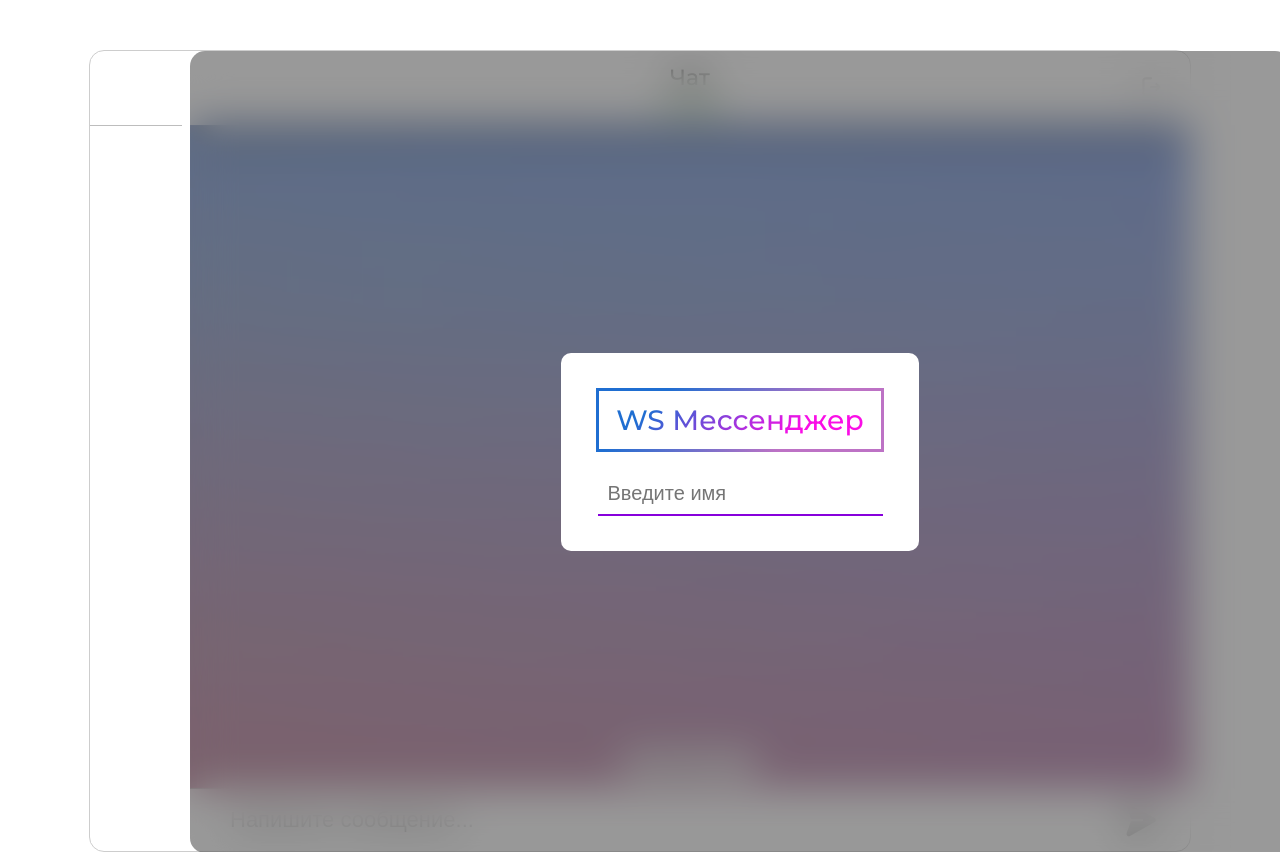
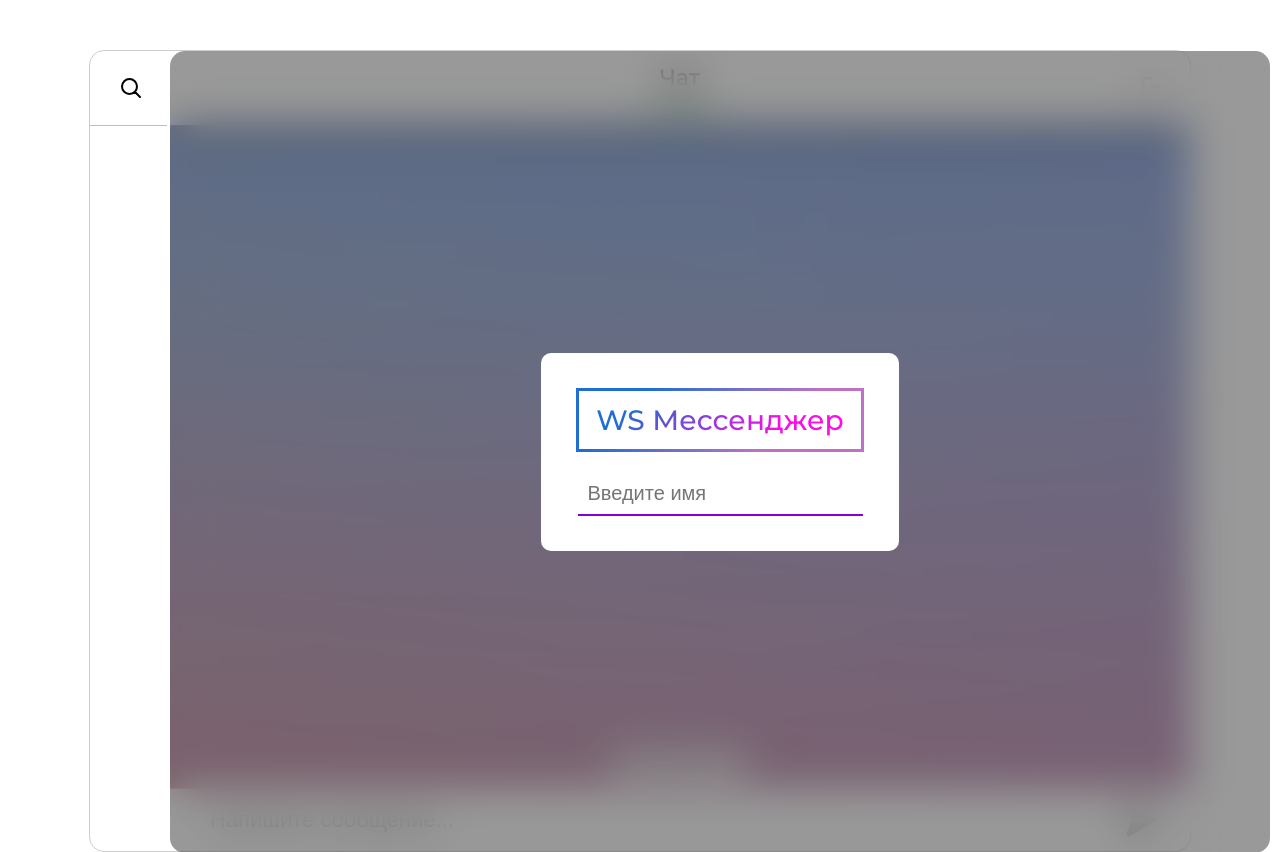
Before and after one commit to novakf/ws-chat-app, a React (Vite) app in the folder client/: page / in a window 1280 px wide. Built offline with nearby package versions, Linux system fonts and the light colour scheme.

Commit message:
complete SideBar animations

```diff
--- a/client/src/app/components/SearchBar/index.tsx
+++ b/client/src/app/components/SearchBar/index.tsx
@@ -1,13 +1,97 @@
-import React from 'react'
+import React, { useState } from 'react'
 import { styled } from 'styled-components'
+import SearchIcon from '../../icons/SearchIcon'
+import ArrowLeft from '../../icons/ArrowLeft'
 
-const SearchBar: React.FC = () => {
-  return <Container></Container>
+type Props = {
+  showSidebar: boolean
+  setBarWidth: (val: boolean) => void
 }
 
+const SearchBar: React.FC<Props> = ({ showSidebar, setBarWidth }) => {
+  const [value, setValue] = useState('')
+
+  return (
+    <Container>
+      <StyledInput
+        value={value}
+        onChange={(e) => setValue(e.target.value)}
+        placeholder="Поиск чата"
+        $hide={!showSidebar}
+      />
+      <Icons $showSide={showSidebar}>
+        <SearchIcon onClick={() => setBarWidth(true)} />
+        <ArrowLeft onClick={() => setBarWidth(false)} />
+      </Icons>
+    </Container>
+  )
+}
+
+const Icons = styled.div<{ $showSide: boolean }>`
+  display: flex;
+  position: relative;
+
+  svg:nth-child(1) {
+    cursor: pointer;
+    margin-left: -5px;
+    opacity: 1;
+    transition: all 0.3s;
+    &:hover {
+      transform: scale(1.2);
+    }
+    ${(p) =>
+      p.$showSide &&
+      `
+      opacity: 0;
+    `}
+  }
+
+  svg:nth-child(2) {
+    cursor: pointer;
+    opacity: 0;
+    transition: all 0.3s;
+    &:hover {
+      transform: scale(1.2);
+    }
+    ${(p) =>
+      p.$showSide &&
+      `
+      opacity: 1;
+    `}
+  }
+`
+
+const StyledInput = styled.input<{ $error?: boolean; $hide?: boolean }>`
+  border: 1px solid #dddddd;
+  outline: none;
+  border-radius: 10px;
+  width: 100%;
+  padding: 2px 6px;
+  font-size: 16px;
+  transition: all 0.3s;
+  height: 30px;
+  margin: 0 10px;
+  opacity: 1;
+
+  &:focus {
+    border: 1px solid #898989 !important;
+  }
+
+  ${(p) =>
+    p.$hide &&
+    `
+    width: 0;
+    opacity: 0;
+  `}
+`
+
 const Container = styled.div`
+  display: flex;
+  align-items: center;
+  position: relative;
   height: 74px;
   border-bottom: 1px solid #bdbdbd;
+  width: 100%;
 `
 
 export default SearchBar
--- a/client/src/app/components/SideBar/index.tsx
+++ b/client/src/app/components/SideBar/index.tsx
@@ -1,12 +1,15 @@
-import React, { useEffect, useRef } from 'react'
+import React, { useEffect, useRef, useState } from 'react'
 import { styled } from 'styled-components'
 import SearchBar from '../SearchBar'
+import { barCloseOptions, barOpenOptions } from './styles'
 
 const SideBar: React.FC = () => {
-  const barRef = useRef(null)
-  const resizerRef = useRef(null)
+  const barRef = useRef<HTMLDivElement | null>(null)
+  const resizerRef = useRef<HTMLDivElement | null>(null)
 
-  let startX: number, startY: number, startWidth: number, startHeight: number
+  const [show, setShow] = useState(false)
+
+  let startX: number, startWidth: number
 
   useEffect(() => {
     if (!barRef.current || !resizerRef.current) return
@@ -20,21 +23,28 @@ const SideBar: React.FC = () => {
 
     const initDrag = (e: MouseEvent) => {
       startX = e.clientX
-      startY = e.clientY
-      startWidth = parseInt(document.defaultView!.getComputedStyle(el).width, 10)
-      startHeight = parseInt(document.defaultView!.getComputedStyle(el).height, 10)
-      document.documentElement.addEventListener('mousemove', doDrag, false)
-      document.documentElement.addEventListener('mouseup', stopDrag, false)
+      startWidth = Number(el.style.width ? el.style.width.replace('px', '') : 100)
+      window.addEventListener('mousemove', doDrag)
+      window.addEventListener('mouseup', stopDrag)
     }
 
     const doDrag = (e: MouseEvent) => {
-      el.style.width = startWidth + e.clientX - startX + 'px'
-      el.style.height = startHeight + e.clientY - startY + 'px'
+      e.preventDefault()
+      let width = startWidth + 1.7 * (e.clientX - startX)
+      if (width < 80) width = 80
+      if (width > 400) width = 400
+      el.style.width = width + 'px'
+
+      if (width > 120 && !show) {
+        setShow(true)
+        return
+      }
+      if (width < 120 && !show) setShow(false)
     }
 
-    const stopDrag = (e: MouseEvent) => {
-      document.documentElement.removeEventListener('mousemove', doDrag, false)
-      document.documentElement.removeEventListener('mouseup', stopDrag, false)
+    const stopDrag = () => {
+      window.removeEventListener('mousemove', doDrag)
+      window.removeEventListener('mouseup', stopDrag)
       resizer.removeEventListener('mousedown', initDrag)
     }
 
@@ -43,10 +53,22 @@ const SideBar: React.FC = () => {
     return () => el.removeEventListener('mouseover', init)
   }, [barRef, resizerRef])
 
+  const setBarWidth = (val: boolean) => {
+    if (!barRef.current) return
+
+    const barAnim = barRef.current.animate(...(val ? barOpenOptions : barCloseOptions))
+    if (val) setShow(true)
+    else setShow(false)
+    barAnim.addEventListener('finish', () => {
+      barRef.current!.style.width = val ? '400px' : '80px'
+      barAnim.cancel()
+    })
+  }
+
   return (
     <Container ref={barRef}>
       <Items>
-        <SearchBar />
+        <SearchBar showSidebar={show} setBarWidth={setBarWidth} />
         <Item></Item>
         <Item></Item>
       </Items>
@@ -76,8 +98,9 @@ const Item = styled.div`
 
 const Container = styled.div`
   display: flex;
-  max-width: 350px;
-  min-width: 100px;
+  min-width: 80px;
+  max-width: 400px;
+  width: 80px;
 `
 
 export default SideBar
--- /dev/null
+++ b/client/src/app/components/SideBar/styles.ts
@@ -0,0 +1,15 @@
+export const barOpenOptions: [Keyframe[], KeyframeAnimationOptions] = [
+  [{ width: '400px' }],
+  {
+    duration: 300,
+    fill: 'forwards',
+  },
+]
+
+export const barCloseOptions: [Keyframe[], KeyframeAnimationOptions] = [
+  [{ width: '80px' }],
+  {
+    duration: 150,
+    fill: 'forwards',
+  },
+]
--- /dev/null
+++ b/client/src/app/icons/ArrowLeft.tsx
@@ -0,0 +1,33 @@
+import React from 'react'
+
+const ArrowLeft = (props: React.SVGProps<SVGSVGElement>) => {
+  return (
+    <svg
+      xmlns="http://www.w3.org/2000/svg"
+      width="24px"
+      height="24px"
+      viewBox="0 0 32 32"
+      fill="#000000"
+      stroke="#000000"
+      strokeWidth="0.192"
+      {...props}
+    >
+      <g id="SVGRepo_bgCarrier" strokeWidth="0" />
+
+      <g id="SVGRepo_tracerCarrier" strokeLinecap="round" strokeLinejoin="round" />
+
+      <g id="SVGRepo_iconCarrier">
+        {' '}
+        <g id="arrow_left">
+          {' '}
+          <path
+            fill="#231f20"
+            d="M22,29.73a1,1,0,0,1-.71-.29L9.93,18.12a3,3,0,0,1,0-4.24L21.24,2.56A1,1,0,1,1,22.66,4L11.34,15.29a1,1,0,0,0,0,1.42L22.66,28a1,1,0,0,1,0,1.42A1,1,0,0,1,22,29.73Z"
+          />{' '}
+        </g>{' '}
+      </g>
+    </svg>
+  )
+}
+
+export default ArrowLeft
--- /dev/null
+++ b/client/src/app/icons/SearchIcon.tsx
@@ -0,0 +1,17 @@
+import React from 'react'
+
+const SearchIcon = (props: React.SVGProps<SVGSVGElement>) => {
+  return (
+    <svg xmlns="http://www.w3.org/2000/svg" width="24px" height="24px" viewBox="0 0 24 24" fill="none" {...props}>
+      <path
+        d="M15.7955 15.8111L21 21M18 10.5C18 14.6421 14.6421 18 10.5 18C6.35786 18 3 14.6421 3 10.5C3 6.35786 6.35786 3 10.5 3C14.6421 3 18 6.35786 18 10.5Z"
+        stroke="#000000"
+        strokeWidth="2"
+        strokeLinecap="round"
+        strokeLinejoin="round"
+      />
+    </svg>
+  )
+}
+
+export default SearchIcon
```
